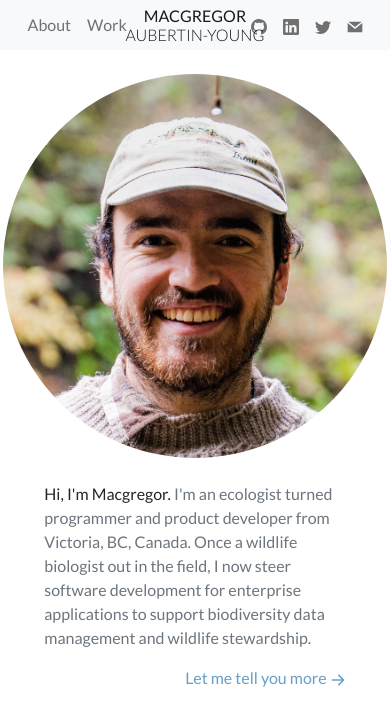
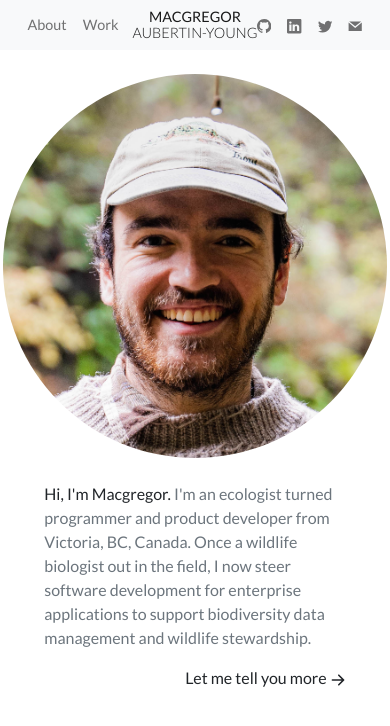
Before and after one commit to aubertinyoung/aubertinyoung.com, a React (Create React App) app: page / in a window 390 px wide. Shown: the top 726 px of the page. Built offline with nearby package versions, Linux system fonts and the light colour scheme.

Commit message:
add mailto component

```diff
--- /dev/null
+++ b/src/components/mailTo.js
@@ -0,0 +1,20 @@
+import React from "react";
+import { Link } from "react-router-dom";
+
+const ButtonMailto = ({ address, label }) => {
+  return (
+    <Link
+      to="#"
+      style={{ textDecoration: "none" }}
+      className="text-blue"
+      onClick={(e) => {
+        window.location.href = address;
+        e.preventDefault();
+      }}
+    >
+      {label}
+    </Link>
+  );
+};
+
+export default ButtonMailto;
--- a/src/components/navbar.js
+++ b/src/components/navbar.js
@@ -34,15 +34,20 @@ export const NavigationBar = () => {
             to="/"
             className="name flex-fill justify-content-center nav-link"
           >
-            <h6
+            <div
+              id="name"
               className="m-0 p-0"
-              style={{ fontFamily: "Lato", textAlign: "center" }}
+              style={{
+                fontFamily: "Lato",
+                textAlign: "center",
+                lineHeight: "1rem",
+              }}
             >
               <span style={{ fontFamily: "Lato Regular" }}>MACGREGOR</span>{" "}
               <span style={{ display: "inline-block", fontFamily: "Lato" }}>
                 AUBERTIN-YOUNG
               </span>
-            </h6>
+            </div>
           </NavLink>
           <div className="w-25 m-0 d-flex justify-content-end">
             <div className="d-flex justify-content-center">
--- a/src/index.css
+++ b/src/index.css
@@ -36,9 +36,7 @@ section {
   }
   .navbar {
     width: 90%;
-  }
-  .name {
-    display: none;
+    font-size: 0.9rem;
   }
 }
 
--- a/src/pages/homePage.js
+++ b/src/pages/homePage.js
@@ -28,13 +28,13 @@ export const HomePage = () => {
               biodiversity data management and wildlife stewardship.
             </p>
             <div className="d-flex justify-content-end">
-              <div
+              <NavLink
                 to="/about"
+                className="nav-link"
                 style={{ textDecoration: "none", cursor: "pointer" }}
-                className="text-blue"
               >
                 Let me tell you more <HiArrowRight />
-              </div>
+              </NavLink>
             </div>
           </div>
         </div>
--- a/src/pages/workPage.js
+++ b/src/pages/workPage.js
@@ -1,6 +1,7 @@
 import React, { useEffect, useState } from "react";
 import { NavLink } from "react-router-dom";
 import { FiTool } from "react-icons/fi";
+import ButtonMailto from "../components/mailTo";
 
 export const WorkPage = () => {
   const [state, setState] = useState({ page: "present" });
@@ -177,7 +178,7 @@ export const WorkPage = () => {
                   <ul>
                     <li>Biodiversity conservation & restoration</li>
                     <li>Earth observation technologies</li>
-                    <li>Renewable energy & industry transformation</li>
+                    <li>Renewable energy & industrial transformations</li>
                     <li>Sustainable economics & fintech</li>
                   </ul>
                   <p>and work with</p>
@@ -197,9 +198,12 @@ export const WorkPage = () => {
                       className="text-blue m-0 p-0"
                       onMouseOver={() => setShowEmail(true)}
                     >
-                      <p style={{ textAlign: "center" }} className="m-0 p-0">
-                        Have an opportunity? Let's chat about it!
-                      </p>
+                      <ButtonMailto
+                        address="mailto:no-reply@example.com"
+                        label="Have an opportunity? Let's chat about it!"
+                        style={{ textAlign: "center" }}
+                        className="m-0 p-0"
+                      />
                     </div>
                   </div>
                 </section>
```
